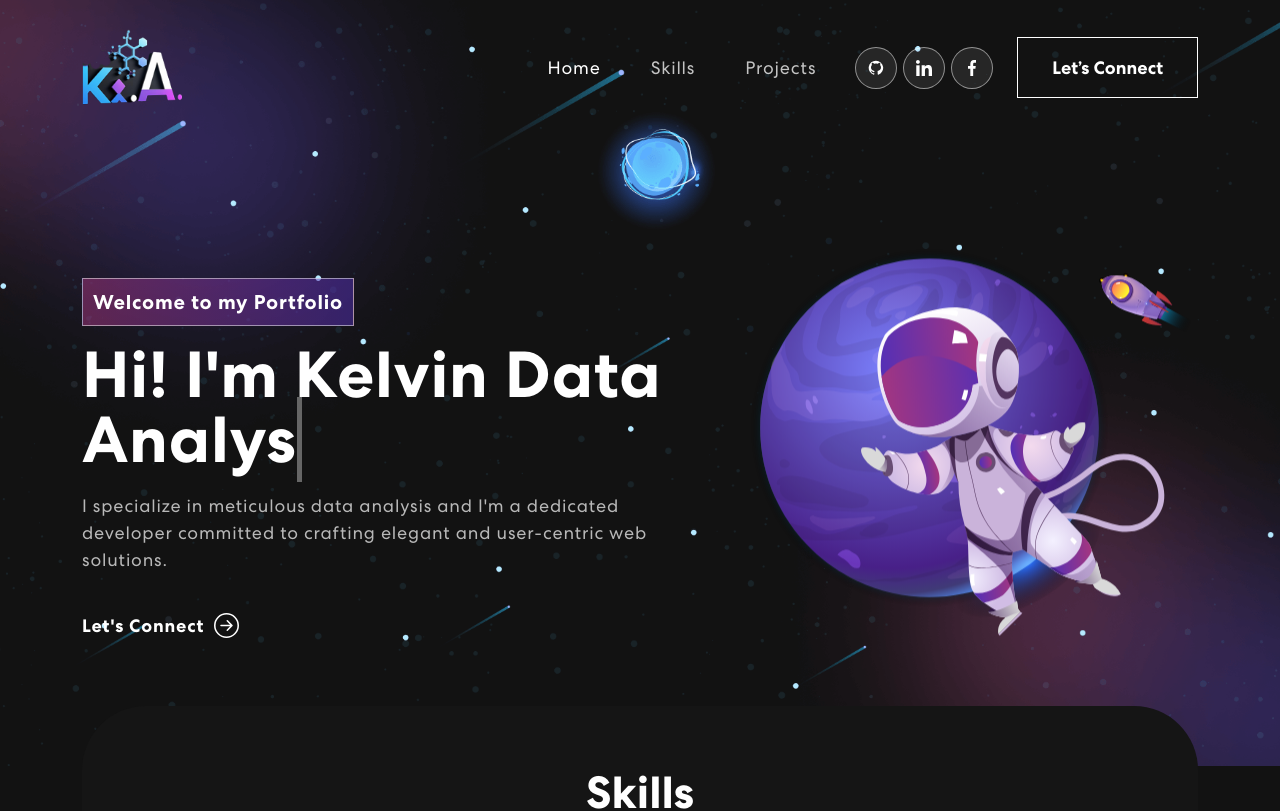
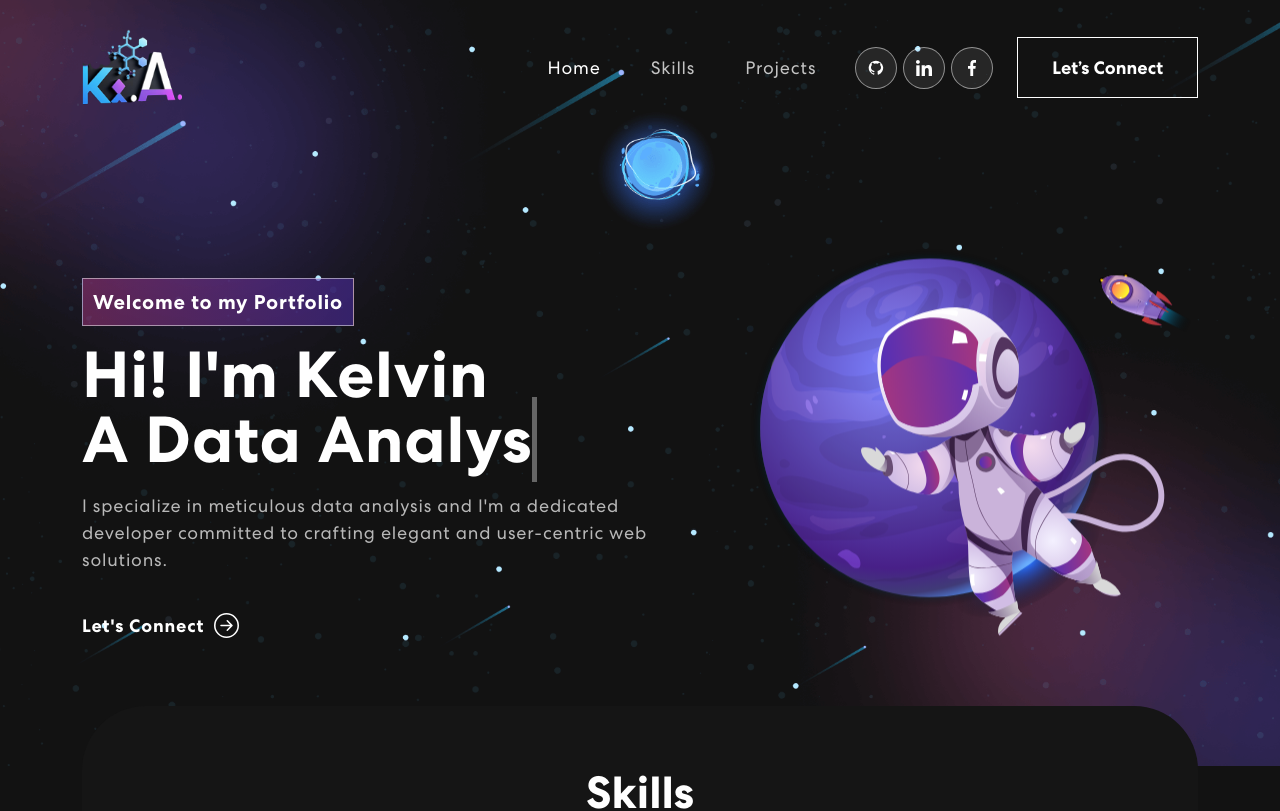
Before and after one commit to karhin20/portfolio, a React (Create React App) app: page / in a window 1280 px wide. Shown: the top 811 px of the page. Built offline with nearby package versions, Linux system fonts and the light colour scheme.

Commit message:
different lines

```diff
--- a/src/components/Banner.js
+++ b/src/components/Banner.js
@@ -14,7 +14,7 @@ export const Banner = () => {
   const [index, setIndex] = useState(1);
 
   const TYPING_SETTINGS = {
-    toRotate: ["Data Analyst", "Web Developer", "AI Application Developer"],
+    toRotate: ["A Data Analyst", "A Web Developer", "An AI Application Developer"],
     period: 2000,
     initialDelay: 500,
     deleteSpeed: 2
@@ -67,7 +67,7 @@ export const Banner = () => {
                 <div className={isVisible ? "animate__animated animate__fadeIn" : ""}>
                   <span className="tagline">Welcome to my Portfolio</span>
                   <h1>
-                    Hi! I'm Kelvin{' '}
+                    <div>Hi! I'm Kelvin</div>
                     <span
                       className="txt-rotate"
                       data-period={TYPING_SETTINGS.period}
```
